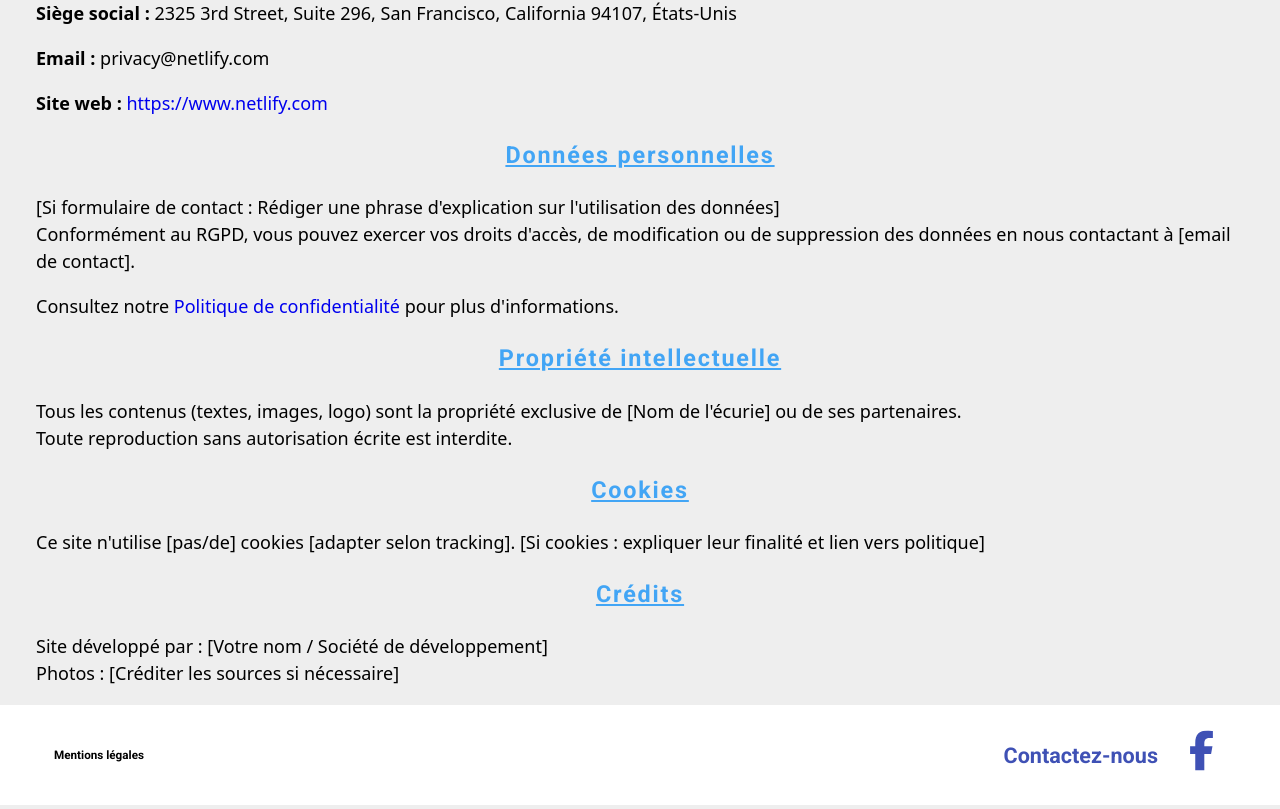
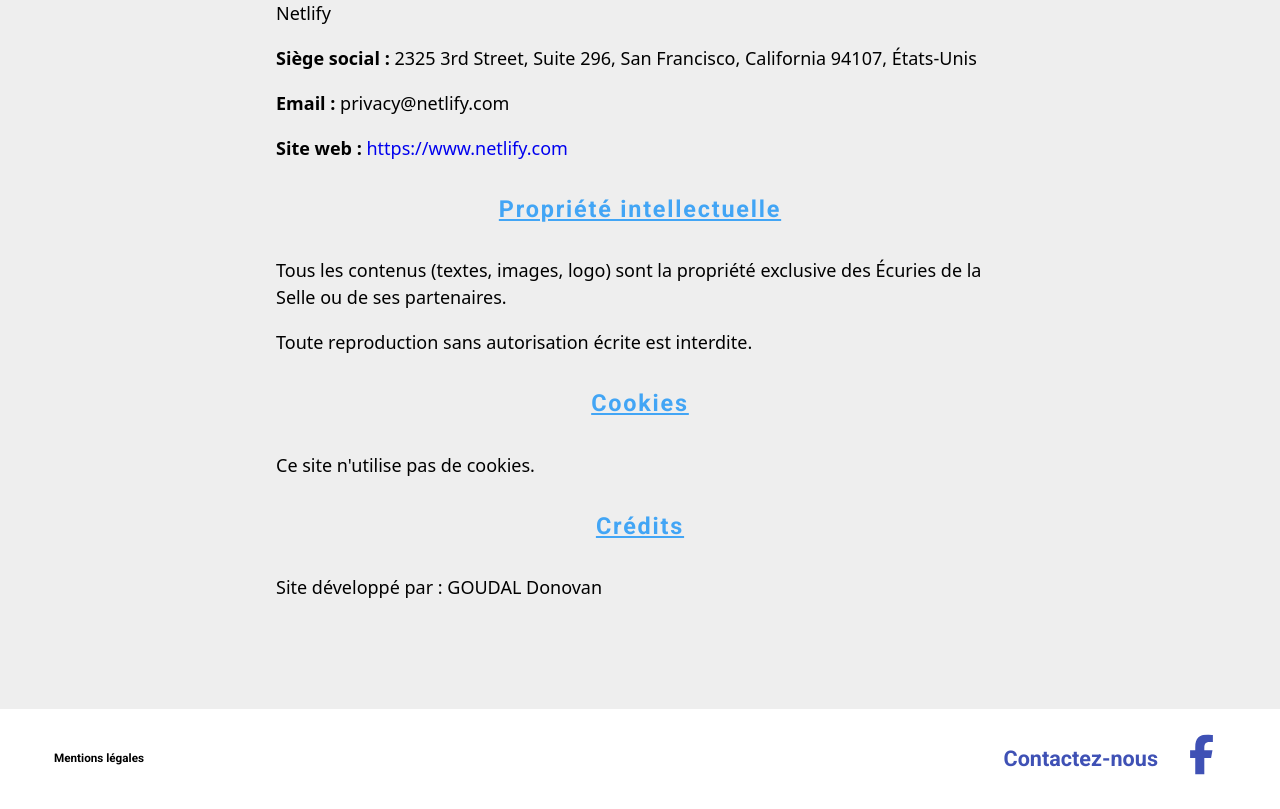
Before and after one commit to GoutteDooo/Site_Ecurie, a React (Vite) app: page /mentions-legales in a window 1280 px wide. Shown: the part 696-1505 px from the top of the page. Built offline with nearby package versions, Linux system fonts and the light colour scheme.

Commit message:
chore(Mentions-légales): Ecriture terminée

```diff
--- a/src/pages/MentionsLegales.jsx
+++ b/src/pages/MentionsLegales.jsx
@@ -48,55 +48,26 @@
         </p>
       </section>
 
-      {/* <!-- Section RGPD --> */}
-      <section>
-        <h2>Données personnelles</h2>
-        <p>
-          [Si formulaire de contact : Rédiger une phrase d'explication sur
-          l'utilisation des données]
-          <br />
-          Conformément au RGPD, vous pouvez exercer vos droits d'accès, de
-          modification ou de suppression des données en nous contactant à [email
-          de contact].
-        </p>
-        {/* <!-- Ajouter lien si politique de confidentialité existe --> */}
-        <p>
-          Consultez notre{" "}
-          <a href="/politique-de-confidentialite">
-            Politique de confidentialité
-          </a>{" "}
-          pour plus d'informations.
-        </p>
-      </section>
-
       {/* <!-- Section Propriété intellectuelle --> */}
       <section>
         <h2>Propriété intellectuelle</h2>
         <p>
           Tous les contenus (textes, images, logo) sont la propriété exclusive
-          de [Nom de l'écurie] ou de ses partenaires.
-          <br />
-          Toute reproduction sans autorisation écrite est interdite.
+          des Écuries de la Selle ou de ses partenaires.
         </p>
+        <p>Toute reproduction sans autorisation écrite est interdite.</p>
       </section>
 
       {/* <!-- Section Cookies --> */}
       <section>
         <h2>Cookies</h2>
-        <p>
-          Ce site n'utilise [pas/de] cookies [adapter selon tracking]. [Si
-          cookies : expliquer leur finalité et lien vers politique]
-        </p>
+        <p>Ce site n'utilise pas de cookies.</p>
       </section>
 
       {/* <!-- Section Credits --> */}
       <section>
         <h2>Crédits</h2>
-        <p>
-          Site développé par : [Votre nom / Société de développement]
-          <br />
-          Photos : [Créditer les sources si nécessaire]
-        </p>
+        <p>Site développé par : GOUDAL Donovan</p>
       </section>
     </div>
   );
--- a/src/styles/pages/mentions_legales/mentions-legales.scss
+++ b/src/styles/pages/mentions_legales/mentions-legales.scss
@@ -1,17 +1,23 @@
 .mentions-legales {
   padding: 0 2rem;
+  margin: 0 auto 6rem;
   font-family: system-ui, -apple-system, BlinkMacSystemFont, "Segoe UI", Roboto,
     Oxygen, Ubuntu, Cantarell, "Open Sans", "Helvetica Neue", sans-serif;
+  @include laptop {
+    width: min(70%, 800px);
+  }
   h1 {
     text-align: center;
-    margin: 5rem auto 2rem;
+    margin: 0 auto 2rem;
+    padding-top: 1rem;
     text-decoration: underline;
     font-weight: bold;
+    font-size: 2rem;
   }
   h2 {
     text-align: center;
     font-size: 1.3rem;
-    margin: 1.5rem auto;
+    margin: 2rem auto;
     text-decoration: underline;
     font-weight: bold;
   }
```
